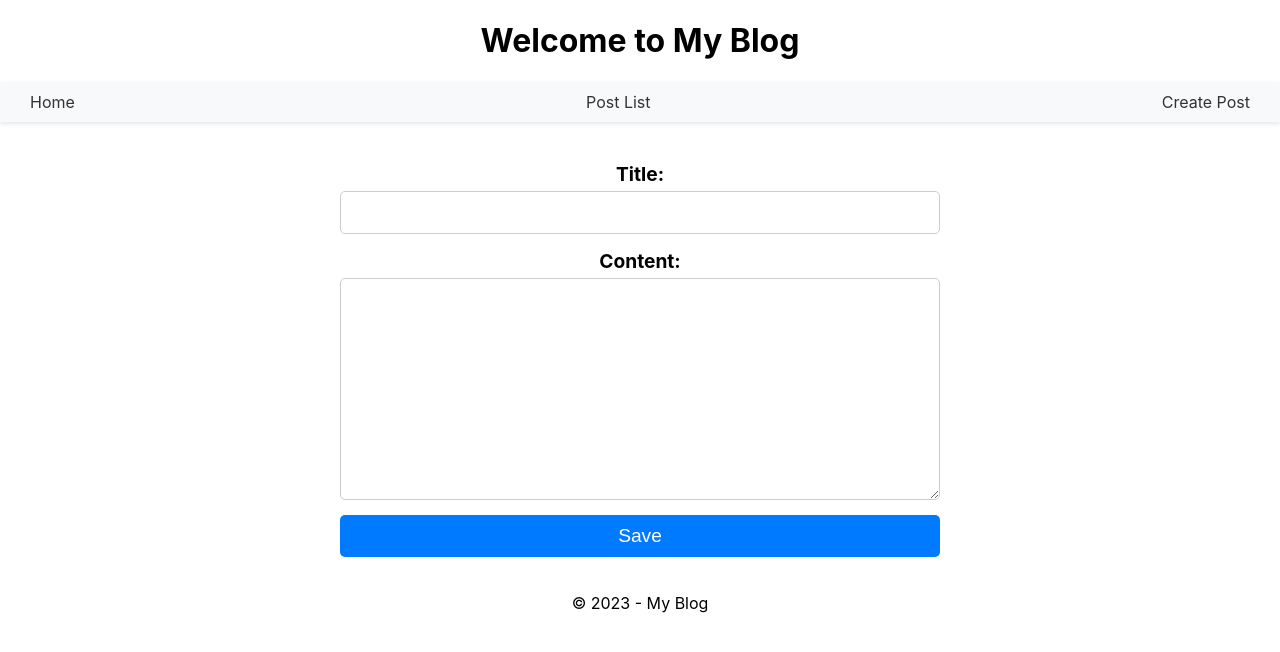
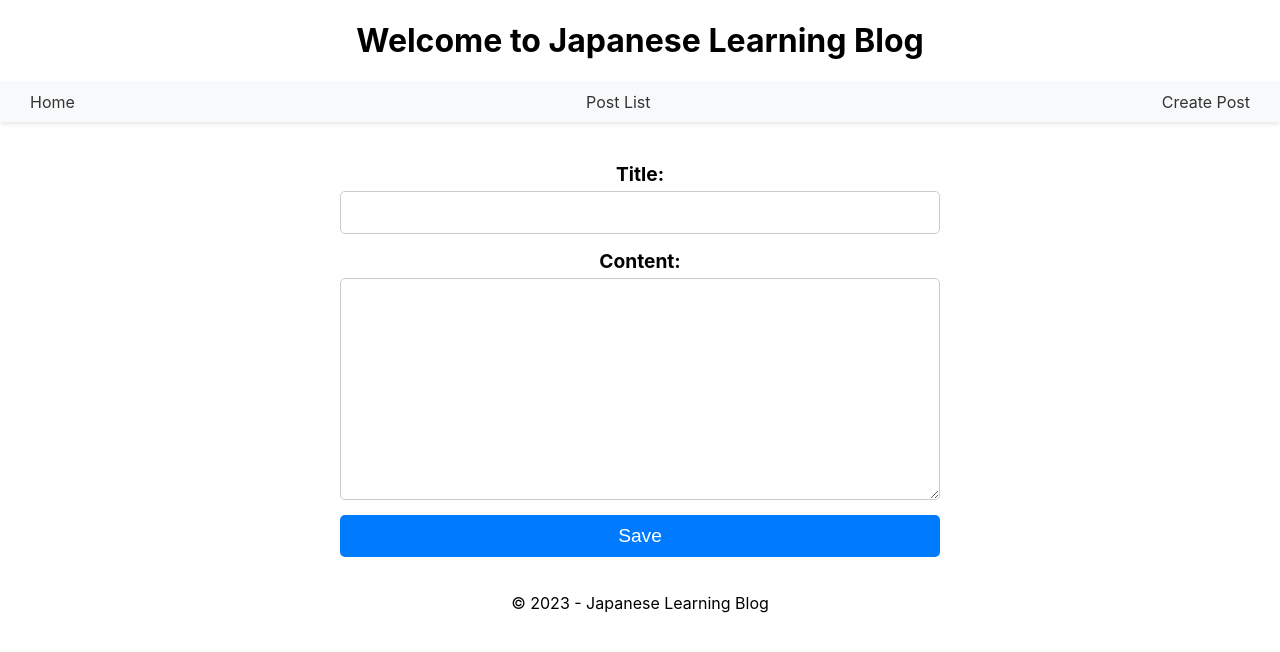
Before and after one commit to nRookie/my-blog, a React (Create React App) app in the folder my-blog/: page /edit/1 in a window 1280 px wide. Shown: the top 652 px of the page. Built offline with nearby package versions, Linux system fonts and the light colour scheme; no server answers.

Commit message:
rename name to japanese learning blog

```diff
--- a/my-blog/public/index.html
+++ b/my-blog/public/index.html
@@ -24,7 +24,7 @@
       work correctly both with client-side routing and a non-root public URL.
       Learn how to configure a non-root public URL by running `npm run build`.
     -->
-    <title>My Blog</title>
+    <title>Japanese Learning Blog</title>
   </head>
   <body>
     <noscript>You need to enable JavaScript to run this app.</noscript>
--- a/my-blog/src/components/Footer.js
+++ b/my-blog/src/components/Footer.js
@@ -3,7 +3,7 @@ import React from 'react';
 const Footer = () => {
     return (
         <footer>
-            <p>© 2023 - My Blog</p>
+            <p>© 2023 - Japanese Learning Blog</p>
         </footer>
     );
 };
--- a/my-blog/src/components/Header.js
+++ b/my-blog/src/components/Header.js
@@ -3,7 +3,7 @@ import React from 'react';
 const Header = () => {
     return (
         <header>
-            <h1>Welcome to My Blog</h1>
+            <h1>Welcome to Japanese Learning Blog</h1>
         </header>
     );
 };
```
